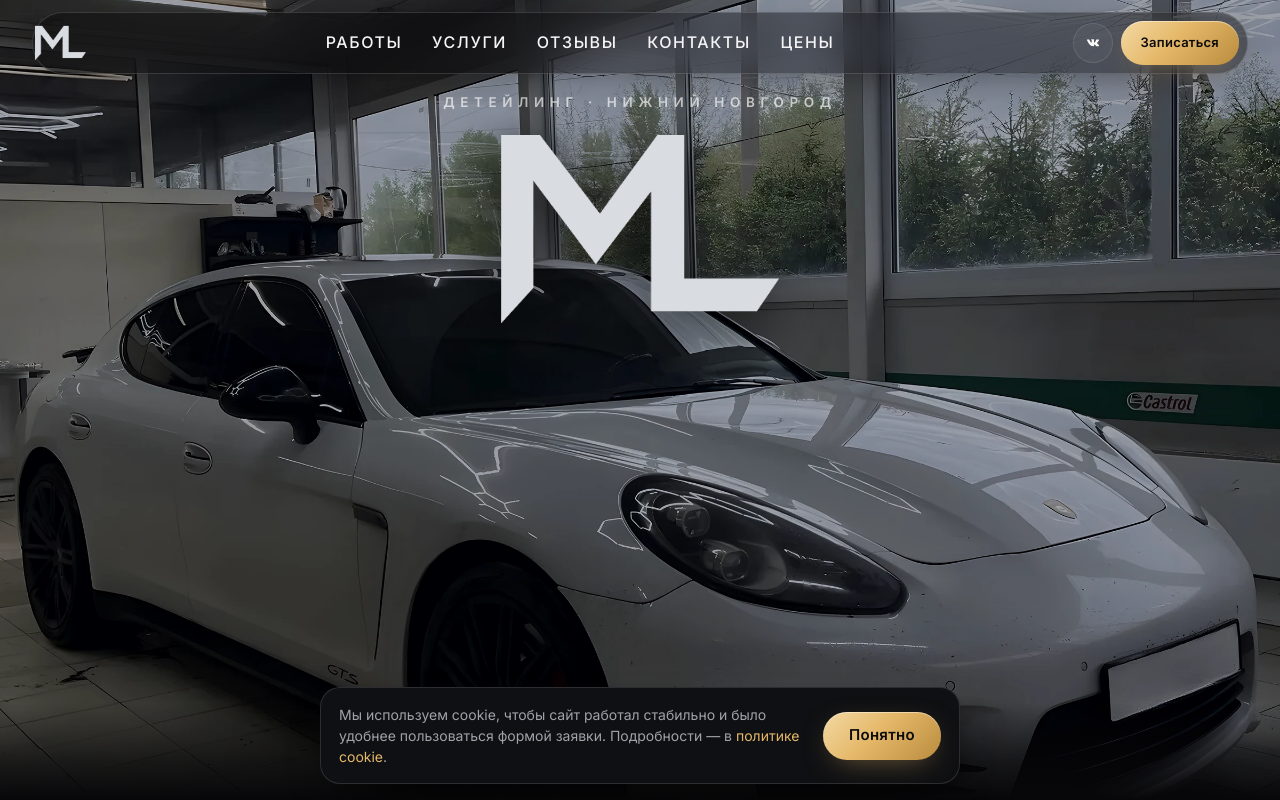
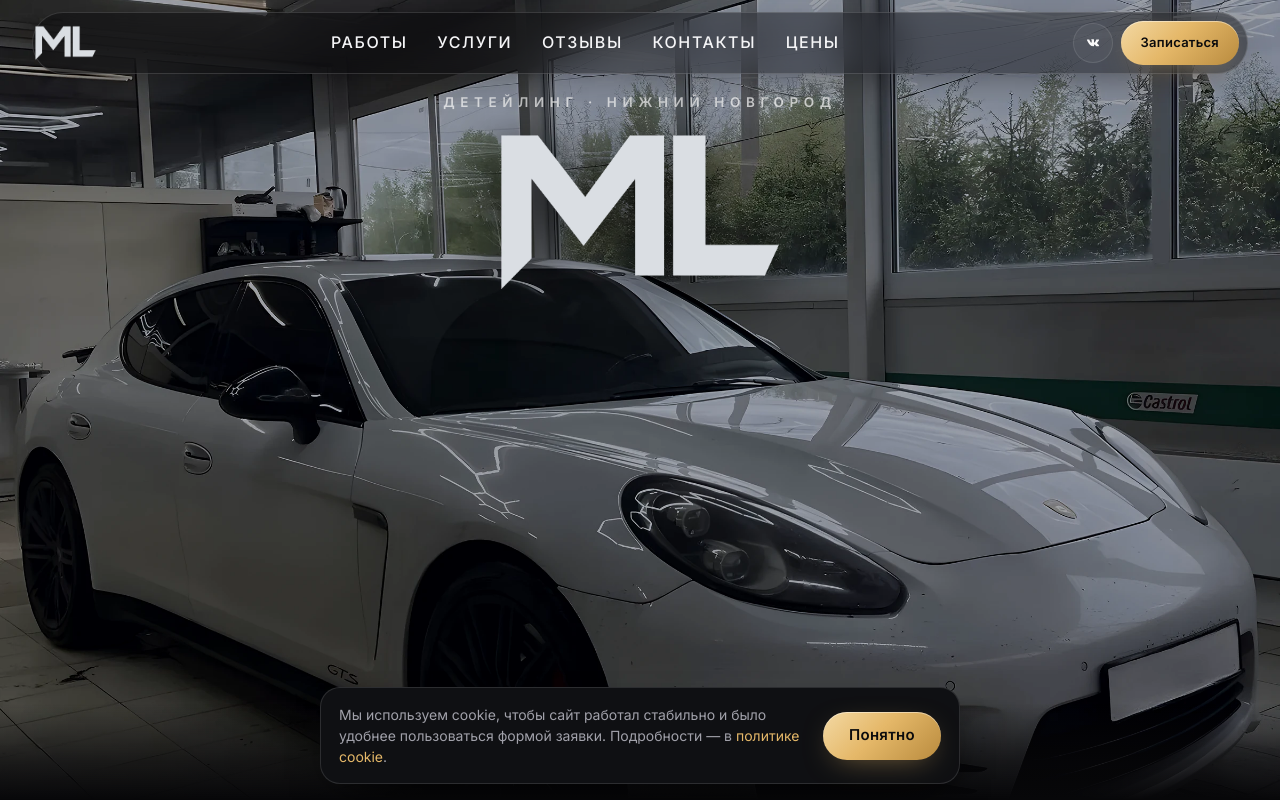
Before and after one commit to elisaferrari1100-blip/ml-detailing, a plain HTML site: page index.html in a window 1280 px wide. Shown: the top 800 px of the page. Drawn offline with Linux system fonts and the light colour scheme; a web font is replaced by a local one.

Commit message:
Плоский логотип v2: раздельные M и L

```diff
--- a/index.html
+++ b/index.html
@@ -41,8 +41,8 @@
     <link rel="preload" as="image" href="./images/hero/narrow-car.webp" media="(max-width: 767px)" type="image/webp" />
     <link rel="preload" as="image" href="./images/hero/wide-bg.webp" media="(min-width: 768px)" type="image/webp" />
     <link rel="preload" as="image" href="./images/hero/wide-car.webp" media="(min-width: 768px)" type="image/webp" />
-    <link rel="preload" as="image" href="./brand/logo-flat.webp" type="image/webp" />
-    <link rel="preload" as="image" href="./brand/logo-flat-mark.webp" type="image/webp" />
+    <link rel="preload" as="image" href="./brand/logo-flat-v2.webp" type="image/webp" />
+    <link rel="preload" as="image" href="./brand/logo-flat-v2-mark.webp" type="image/webp" />
 
     <link rel="stylesheet" href="./css/styles.css" />
     <link rel="stylesheet" href="./css/extras.css" />
--- a/js/app.js
+++ b/js/app.js
@@ -50,8 +50,8 @@
   }
 
   function brandMark(sizeClass = "brand-mark") {
-    const src = site.brand.logoMark || "./brand/logo-flat-mark.webp";
-    const fallback = site.brand.logoMarkPng || "./brand/logo-flat-mark.png";
+    const src = site.brand.logoMark || "./brand/logo-flat-v2-mark.webp";
+    const fallback = site.brand.logoMarkPng || "./brand/logo-flat-v2-mark.png";
     return `<picture>
       <source type="image/webp" srcset="${esc(src)}">
       <img class="${sizeClass}" src="${esc(fallback)}" width="59" height="40" alt="${esc(site.brand.name)} — детейлинг">
@@ -274,8 +274,8 @@
         <p class="hero-kicker">${esc(site.brand.kicker)}</p>
         <h1 id="hero-title" class="sr-only">ML Detailing</h1>
         <picture class="hero-logo-wrap">
-          <source type="image/webp" srcset="${esc(site.brand.logoHero || "./brand/logo-flat.webp")}">
-          <img class="hero-logo" src="${esc(site.brand.logoHeroPng || "./brand/logo-flat.png")}" alt="" width="766" height="535" decoding="sync" fetchpriority="high" aria-hidden="true">
+          <source type="image/webp" srcset="${esc(site.brand.logoHero || "./brand/logo-flat-v2.webp")}">
+          <img class="hero-logo" src="${esc(site.brand.logoHeroPng || "./brand/logo-flat-v2.png")}" alt="" width="814" height="476" decoding="sync" fetchpriority="high" aria-hidden="true">
         </picture>
       </div>
       <div aria-hidden="true" class="hero-fade"></div>
--- a/js/config.js
+++ b/js/config.js
@@ -21,12 +21,12 @@ window.ML_SITE = {
     heroWords: ["ML"],
     kicker: "Детейлинг · Нижний Новгород",
     city: "Нижний Новгород",
-    logoMark: "./brand/logo-flat-mark.webp",
-    logoLockup: "./brand/logo-flat.webp",
+    logoMark: "./brand/logo-flat-v2-mark.webp",
+    logoLockup: "./brand/logo-flat-v2.webp",
     logoPng: "./brand/logo-512.png",
-    logoHero: "./brand/logo-flat.webp",
-    logoHeroPng: "./brand/logo-flat.png",
-    logoMarkPng: "./brand/logo-flat-mark.png",
+    logoHero: "./brand/logo-flat-v2.webp",
+    logoHeroPng: "./brand/logo-flat-v2.png",
+    logoMarkPng: "./brand/logo-flat-v2-mark.png",
     ogImage: "./brand/og-1200x630.png",
   },
 
```
Also changed, not shown: brand/logo-flat-v2-mark.png (added), brand/logo-flat-v2-mark.webp (added), brand/logo-flat-v2.png (added), brand/logo-flat-v2.webp (added).
